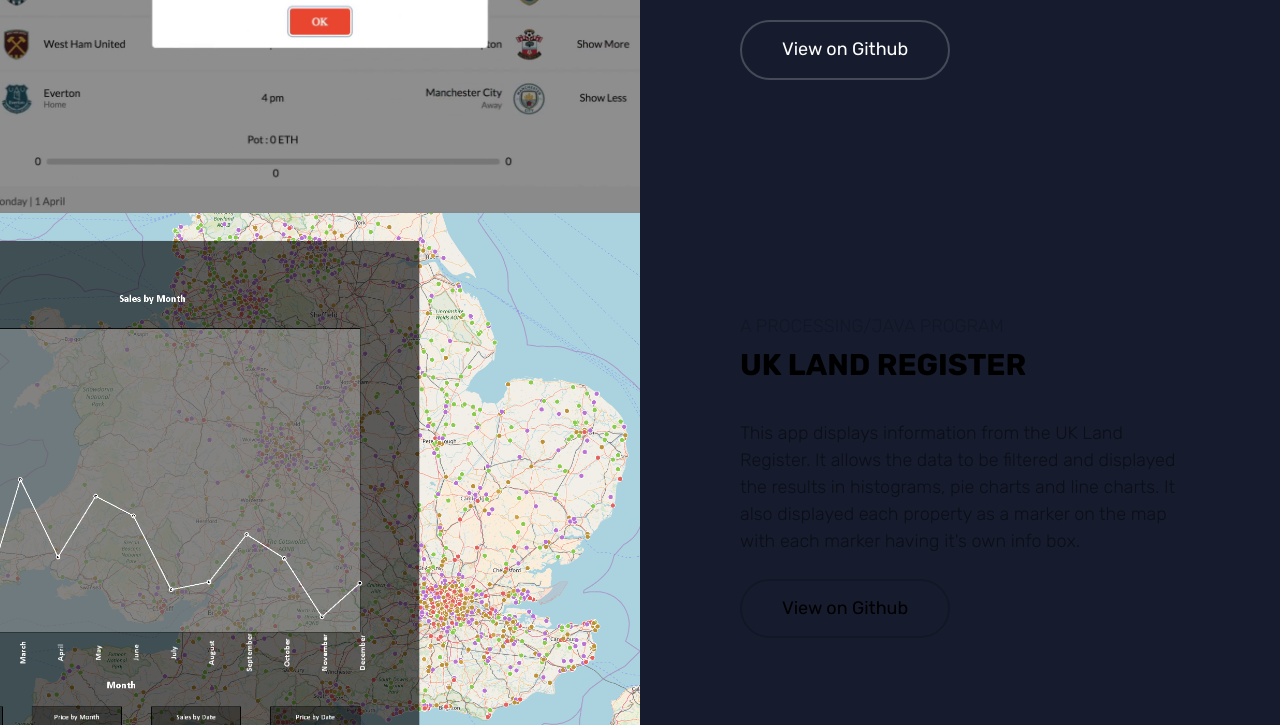
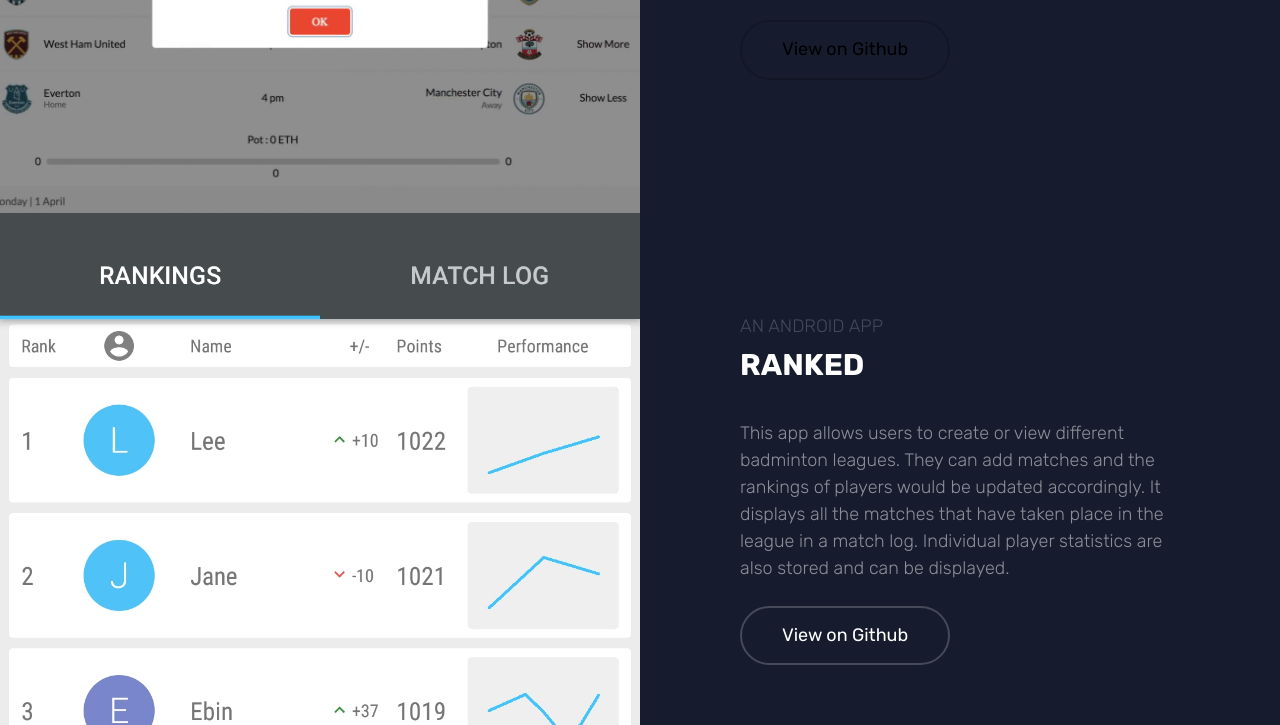
Before and after one commit to Ebin-Benny/ebin.xyz, a website: page public_html/index.html in a window 1280 px wide. Shown: the part 1271-1996 px from the top of the page. Drawn offline with nearby package versions, Linux system fonts and the light colour scheme; files that its build step writes are made by us from their sources; files whose address does not match are found by name.

Commit message:
Added ranked to projects

```diff
--- a/public_html/index.html
+++ b/public_html/index.html
@@ -73,7 +73,8 @@
                             <div class="col-md-10 col-md-offset-1">
                                 <div class="probootstrap-slider-text text-center">
                                     <h1 class="probootstrap-heading-black probootstrap-animate mb20">Ebin Benny</h1>
-                                    <h2 class="probootstrap-animate probootstrap-sub-wrap mb30">Computer Scientist, Trinity College Dublin</h2>
+                                    <h2 class="probootstrap-animate probootstrap-sub-wrap mb30">Computer Scientist,
+                                        Trinity College Dublin</h2>
                                     <p class="probootstrap-animate">
                                         <a href="/assets/My_CV.pdf" class="btn btn-ghost btn-ghost-black">Download CV</a>
                                     </p>
@@ -97,15 +98,39 @@
             <div class="image-wrap">
                 <div class="image" style="background-image: url(img/ebeth.png);"></div>
             </div>
-            <div class="text">
+            <div class="text-light">
                 <p class="mb10 subtitle">An Ethereum DAPP</p>
                 <h3 class="mt0 mb40">EBeth</h3>
                 <p>
-                    EBeth is a prototype betting app that is based on the Ethereum blockchain. It allows users to bet their Ether on
-                    Premier League matches. The project was done in 12 weeks and delivered to the client: Orange Tribes.
+                    EBeth is a prototype betting app that is based on the Ethereum blockchain. It allows users to bet
+                    their Ether on
+                    Premier League matches. The project was done in 12 weeks and delivered to the client: Orange
+                    Tribes.
                 </p>
                 <p>
-                    <a href="https://github.com/swapnilraj/EBeth" class="btn btn-ghost btn-ghost-white mb10">View on Github</a>
+                    <a href="https://github.com/swapnilraj/EBeth" class="btn btn-ghost btn-ghost-black mb10">View on
+                        Github</a>
+                </p>
+            </div>
+        </section>
+
+        <section class="probootstrap-half">
+            <div class="image-wrap">
+                <div class="image" style="background-image: url(img/ranked.jpg);"></div>
+            </div>
+            <div class="text">
+                <p class="mb10 subtitle">An Android App</p>
+                <h3 class="mt0 mb40">Ranked</h3>
+                <p>
+                    This app allows users to create or view different badminton leagues. They can add matches and the
+                    rankings of players
+                    would be updated accordingly. It displays all the matches that have taken place in the league in a
+                    match log. Individual
+                    player statistics are also stored and can be displayed.
+                </p>
+                <p>
+                    <a href="https://github.com/Ebin-Benny/Ranked-Badminton" class="btn btn-ghost btn-ghost-white  mb10">View
+                        on Github</a>
                 </p>
             </div>
         </section>
@@ -118,12 +143,15 @@
                 <p class="mb10 subtitle">A Processing/Java Program</p>
                 <h3 class="mt0 mb40">UK Land Register</h3>
                 <p>
-                    This app displays information from the UK Land Register. It allows the data to be filtered and displayed the
-                    results in histograms, pie charts and line charts. It also displayed each property as a marker on the map with
+                    This app displays information from the UK Land Register. It allows the data to be filtered and
+                    displayed the
+                    results in histograms, pie charts and line charts. It also displayed each property as a marker on
+                    the map with
                     each marker having it's own info box.
                 </p>
                 <p>
-                    <a href="https://github.com/almos98/UKLandRegister" class="btn btn-ghost btn-ghost-black  mb10">View on Github</a>
+                    <a href="https://github.com/almos98/UKLandRegister" class="btn btn-ghost btn-ghost-black  mb10">View
+                        on Github</a>
                 </p>
             </div>
         </section>
@@ -136,11 +164,14 @@
                 <p class="mb10 subtitle">An Android App</p>
                 <h3 class="mt0 mb40">Childcare Finder Ireland</h3>
                 <p>
-                    This app was made for parents to find closeby childcare centres. The information about the childcare centres were
-                    provided to me by the then operator of scoilscamaill.com. Each marker was displayed on the map along with an info
+                    This app was made for parents to find closeby childcare centres. The information about the
+                    childcare centres were
+                    provided to me by the then operator of scoilscamaill.com. Each marker was displayed on the map
+                    along with an info
                     window that appears when the marker is clicked.
                     <p>
-                    <a href="https://github.com/Ebin-Benny/Pre-School-Map" class="btn btn-ghost btn-ghost-white mb10">View on Github</a>
+                        <a href="https://github.com/Ebin-Benny/Pre-School-Map" class="btn btn-ghost btn-ghost-white mb10">View
+                            on Github</a>
                     </p>
             </div>
         </section>
@@ -162,7 +193,8 @@
                     </div>
                 </div>
                 <div class="row mb80">
-                    <p class="text-center">&copy; uiCookies:Pixels. Designed w/ <i class="icon-heart2"></i> by <a href="https://uicookies.com/">uicookies.com</a> <br>Main image from Pexels.com</p>
+                    <p class="text-center">&copy; uiCookies:Pixels. Designed w/ <i class="icon-heart2"></i> by <a href="https://uicookies.com/">uicookies.com</a>
+                        <br>Main image from Pexels.com</p>
                 </div>
             </div>
         </div>
```
Also changed, not shown: public_html/img/ranked.jpg (added). Lines whose indentation alone changed are shown as unchanged.
